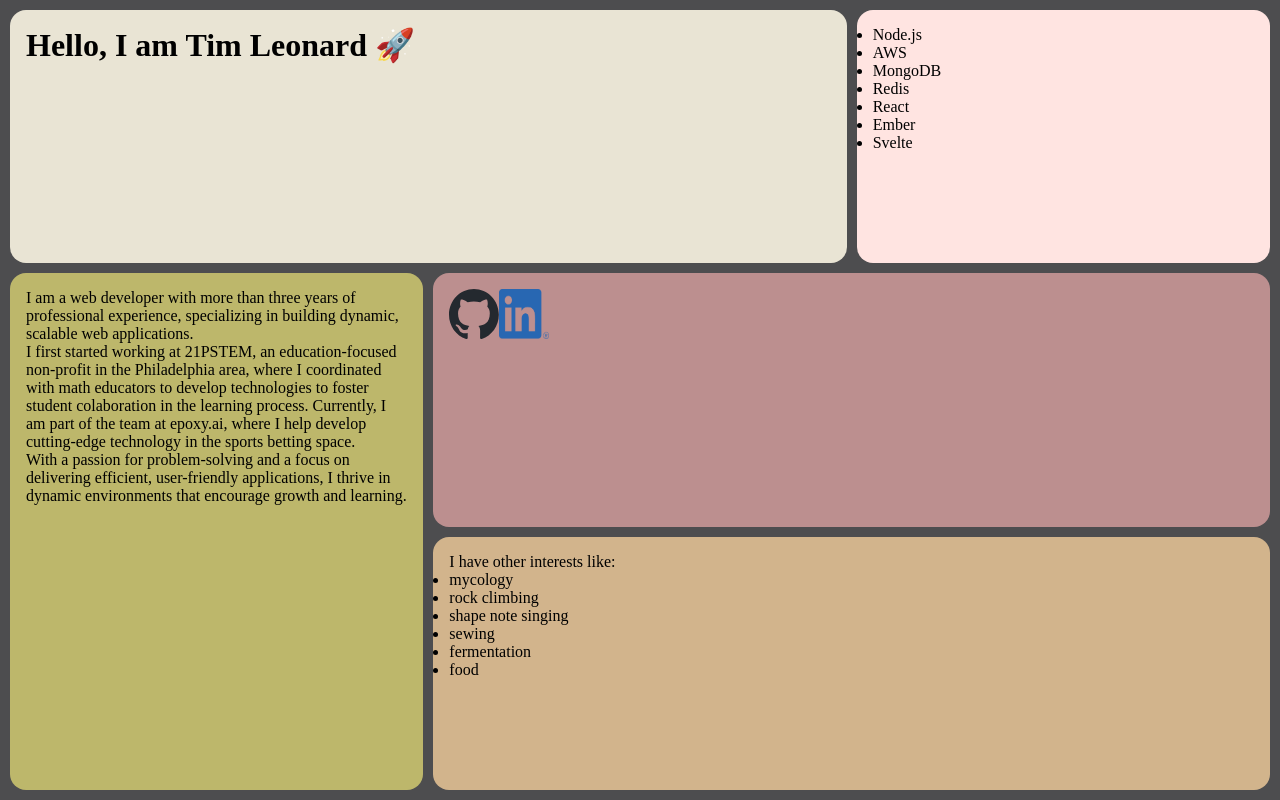
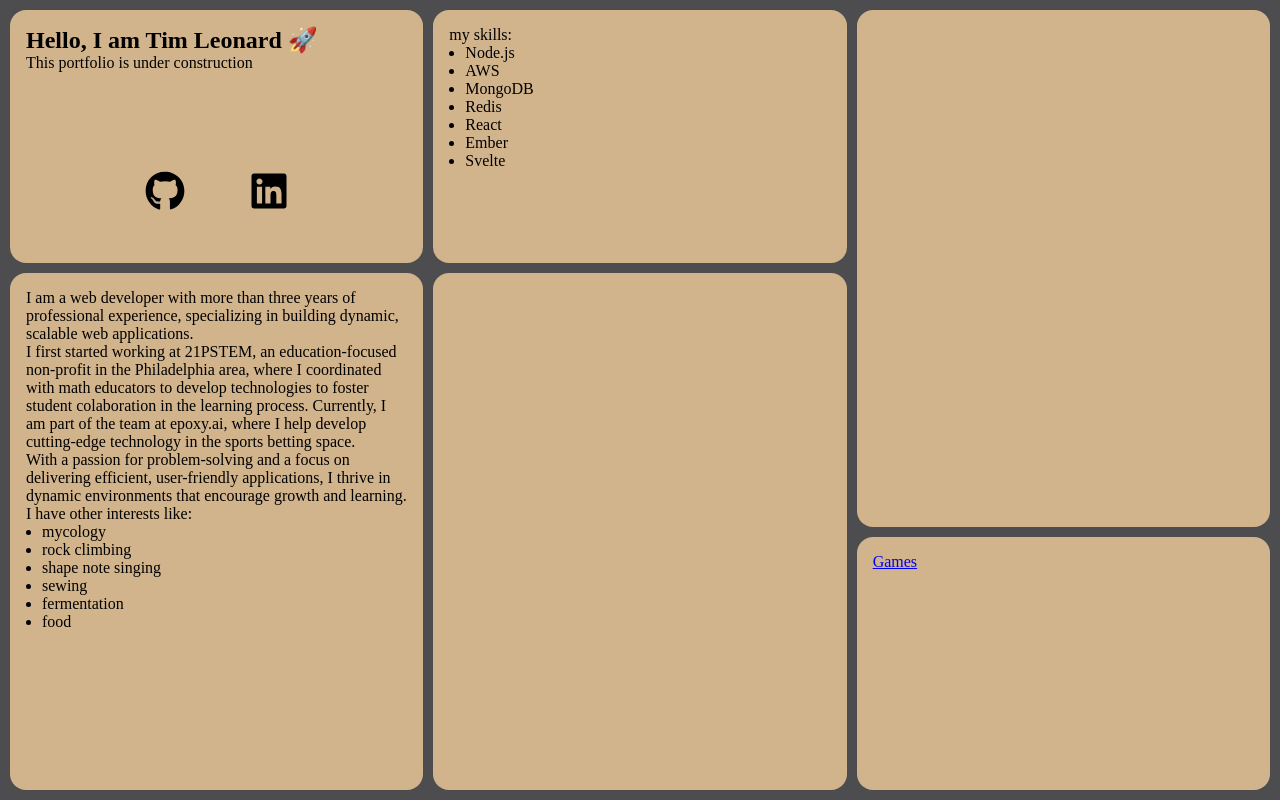
Before and after one commit to iamtimleonard/portfolio, a Next.js app: page / in a window 1280 px wide. Built offline with nearby package versions, Linux system fonts and the light colour scheme.

Commit message:
fix(home): more styling

```diff
--- a/app/home.module.css
+++ b/app/home.module.css
@@ -3,43 +3,65 @@
   grid-template-rows: repeat(3, 1fr);
   grid-template-columns: repeat(3, 1fr);
   grid-template-areas:
-    "name name skill"
-    "bio contact contact"
-    "bio misc misc";
+    "name skill epoxy"
+    "bio pstem epoxy"
+    "bio pstem misc";
   gap: 10px;
   padding: 10px;
   height: 100%;
   background-color: #4d4d4f;
   margin: 0;
+  overflow: auto;
 }
 
 .card {
   border-radius: 1rem;
   padding: 1rem;
+  background-color: tan;
+}
+
+.card ul {
+  padding-left: 1rem;
 }
 
 .nameCard {
   grid-area: name;
-  background-color: #e9e4d4;
+  display: flex;
+  flex-direction: column;
+}
+
+.card article {
+  flex: 1;
+}
+
+.card footer {
+  text-align: center;
 }
 
 .skillCard {
-  background-color: mistyrose;
   grid-area: skill;
-}
-.contactCard {
-  background-color: rosybrown;
-  grid-area: contact;
 }
 
 .bioCard {
-  background-color: darkkhaki;
   grid-area: bio;
 }
 
 .miscCard {
-  background-color: tan;
   grid-area: misc;
+}
+
+.epoxy {
+  grid-area: epoxy;
+}
+
+.pstem {
+  grid-area: pstem;
+}
+
+.reactIcons {
+  color: black;
+  font-size: 2.5rem;
+  margin: 2rem;
 }
 
 @media only screen and (max-width: 768px) {
@@ -47,7 +69,7 @@
     grid-template-areas:
       "name name name"
       "bio bio bio"
-      "skill skill contact"
+      "skill skill skill"
       "misc misc misc";
   }
 }
--- a/app/layout.tsx
+++ b/app/layout.tsx
@@ -1,8 +1,8 @@
 import "./global.css";
 
 export const metadata = {
-  title: "Next.js",
-  description: "Generated by Next.js",
+  title: "Tim Leonard's Personal Website",
+  description: "iamtimleonard",
 };
 
 export default function RootLayout({
--- a/app/page.tsx
+++ b/app/page.tsx
@@ -1,13 +1,32 @@
-import Image from "next/image";
+"use client";
+
 import styles from "./home.module.css";
+import { FaGithub, FaLinkedin } from "react-icons/fa6";
+import { IconContext } from "react-icons";
+import Link from "next/link";
 
 function Page() {
   return (
+    <IconContext.Provider value={{ className: styles.reactIcons }}>
       <main className={styles.gridContainer}>
         <div className={`${styles.nameCard} ${styles.card}`}>
+          <article>
             <h1>Hello, I am Tim Leonard 🚀</h1>
+            <p>This portfolio is under construction</p>
+          </article>
+          <footer>
+            <a href="https://github.com/iamtimleonard">
+              <FaGithub />
+            </a>
+            <a href="https://www.linkedin.com/in/timothy-leonard-pa">
+              <FaLinkedin />
+            </a>
+          </footer>
         </div>
         <div className={`${styles.skillCard} ${styles.card}`}>
+          <article>
+            <figure>
+              <figcaption>my skills:</figcaption>
               <ul>
                 <li>Node.js</li>
                 <li>AWS</li>
@@ -17,35 +36,29 @@ function Page() {
                 <li>Ember</li>
                 <li>Svelte</li>
               </ul>
-      </div>
-      <div className={`${styles.contactCard} ${styles.card}`}>
-        <a href="https://github.com/iamtimleonard">
-          <Image src="/github-mark.svg" alt="Github" width={50} height={50} />
-        </a>
-        <a href="https://www.linkedin.com/in/timothy-leonard-pa">
-          <Image src="/LI-Logo.png" alt="LinkedIn" width={50} height={50} />
-        </a>
+            </figure>
+          </article>
         </div>
         <div className={`${styles.bioCard} ${styles.card}`}>
+          <article>
             <p>
               I am a web developer with more than three years of professional
               experience, specializing in building dynamic, scalable web
               applications.
             </p>
             <p>
-          I first started working at 21PSTEM, an education-focused non-profit in
-          the Philadelphia area, where I coordinated with math educators to
-          develop technologies to foster student colaboration in the learning
-          process. Currently, I am part of the team at epoxy.ai, where I help
-          develop cutting-edge technology in the sports betting space.
+              I first started working at 21PSTEM, an education-focused
+              non-profit in the Philadelphia area, where I coordinated with math
+              educators to develop technologies to foster student colaboration
+              in the learning process. Currently, I am part of the team at
+              epoxy.ai, where I help develop cutting-edge technology in the
+              sports betting space.
             </p>
             <p>
               With a passion for problem-solving and a focus on delivering
               efficient, user-friendly applications, I thrive in dynamic
               environments that encourage growth and learning.
             </p>
-      </div>
-      <div className={`${styles.miscCard} ${styles.card}`}>
             <figure>
               <figcaption>I have other interests like:</figcaption>
               <ul>
@@ -57,8 +70,15 @@ function Page() {
                 <li>food</li>
               </ul>
             </figure>
+          </article>
+        </div>
+        <div className={`${styles.card} ${styles.pstem}`}></div>
+        <div className={`${styles.card} ${styles.epoxy}`}></div>
+        <div className={`${styles.miscCard} ${styles.card}`}>
+          <Link href="/games">Games</Link>
         </div>
       </main>
+    </IconContext.Provider>
   );
 }
 
--- a/package.json
+++ b/package.json
@@ -25,7 +25,8 @@
   "dependencies": {
     "next": "^14.2.1",
     "react": "^18.2.0",
-    "react-dom": "^18.2.0"
+    "react-dom": "^18.2.0",
+    "react-icons": "^5.3.0"
   },
   "devDependencies": {
     "@types/node": "20.12.7",
```
Also changed, not shown: 1 other file (tests, documents, lock files or other folders). Lines whose indentation alone changed are shown as unchanged.
